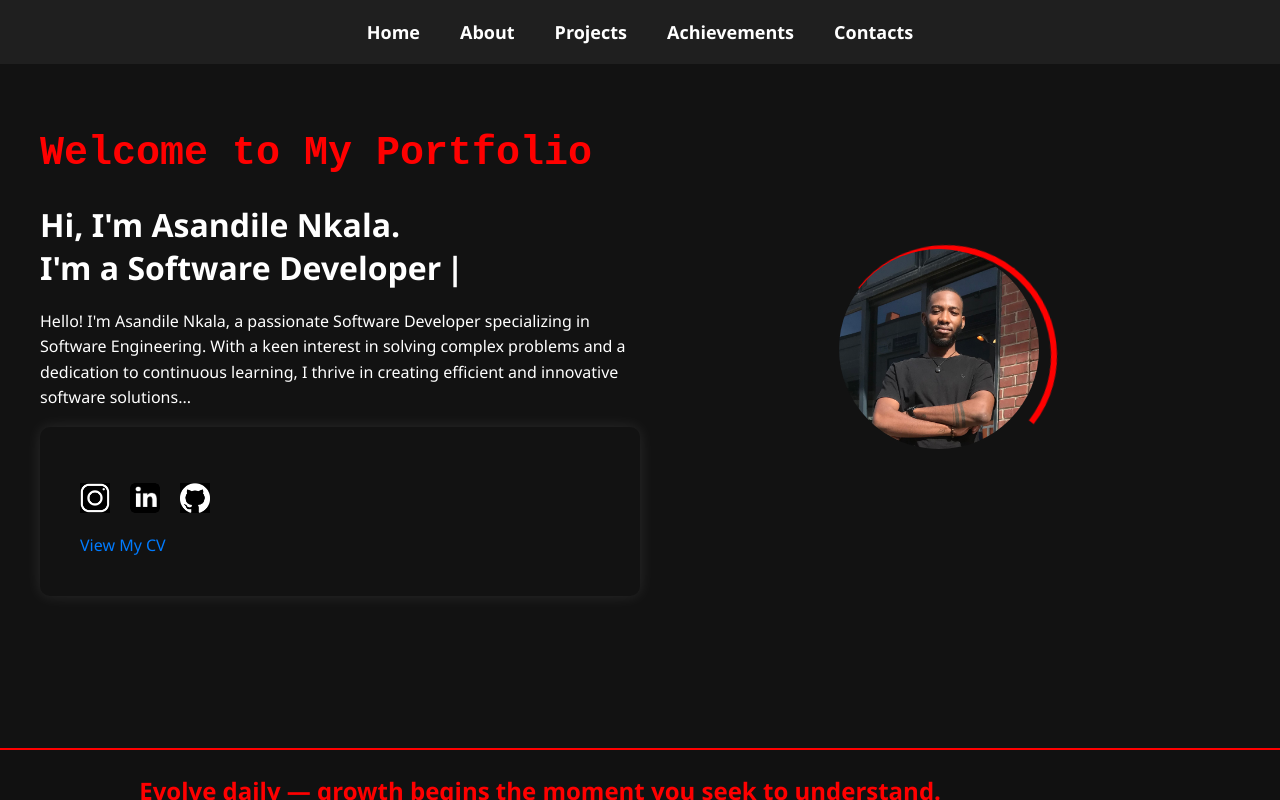
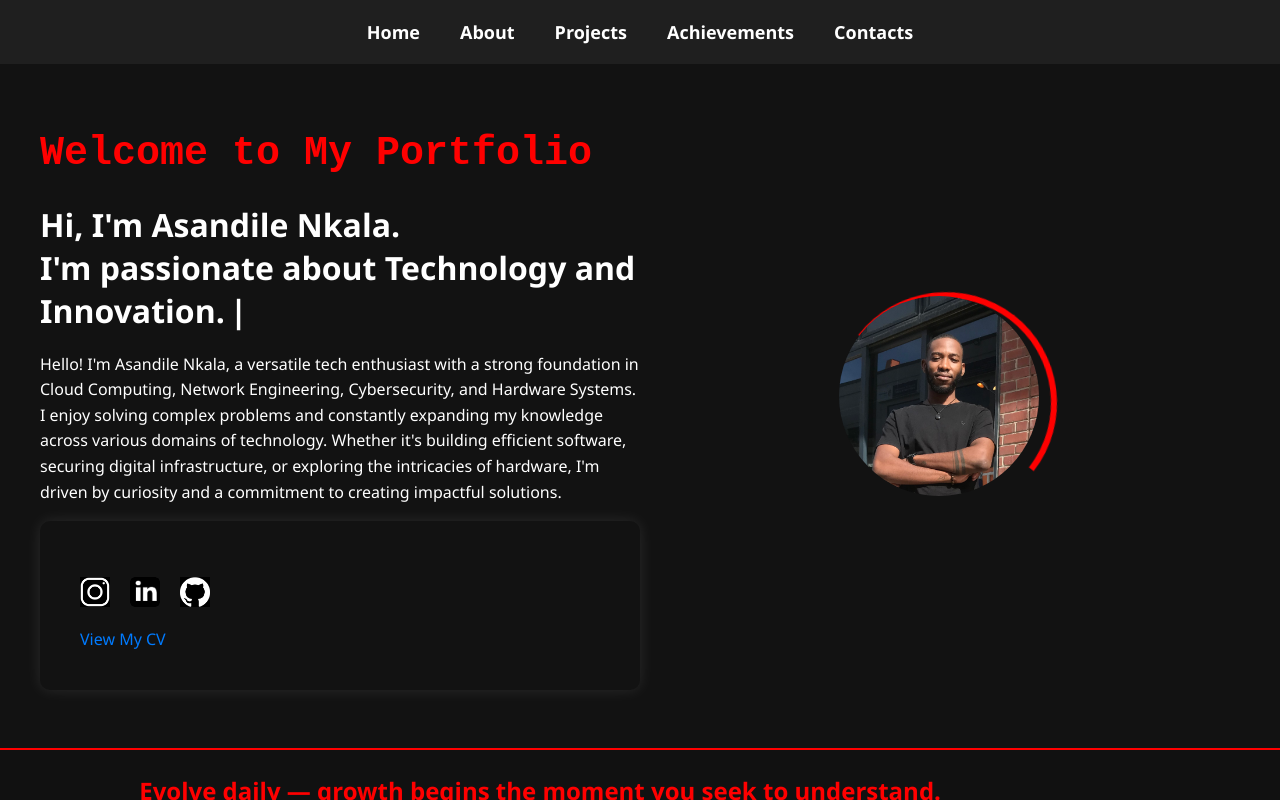
Before and after one commit to asandilenkala/Asandile-Nkala-Personal-Portfolio, a React (Create React App) app: page / in a window 1280 px wide. Built offline with nearby package versions, Linux system fonts and the light colour scheme.

Commit message:
Update Home.jsx

```diff
--- a/src/pages/Home.jsx
+++ b/src/pages/Home.jsx
@@ -11,13 +11,16 @@ const Home = () => {
   <div className="home-left">
   <h1 className="heading-h1">Welcome to My Portfolio</h1>
     <h1 className="title-h1">
-      Hi, I'm Asandile Nkala.<br />I'm a Software Developer
+      Hi, I'm Asandile Nkala.<br />I'm passionate about Technology and Innovation.
     </h1>
 
     <p>
-      Hello! I'm Asandile Nkala, a passionate Software Developer specializing in Software Engineering.
-      With a keen interest in solving complex problems and a dedication to continuous learning,
-      I thrive in creating efficient and innovative software solutions...
+      Hello! I'm Asandile Nkala, a versatile tech enthusiast with a strong foundation in
+      Cloud Computing, Network Engineering, Cybersecurity, and Hardware Systems.
+      I enjoy solving complex problems and constantly expanding my knowledge across various
+      domains of technology. Whether it's building efficient software, securing digital
+      infrastructure, or exploring the intricacies of hardware, I'm driven by curiosity
+      and a commitment to creating impactful solutions.
     </p>
 
     <div className="contact-container">
```
